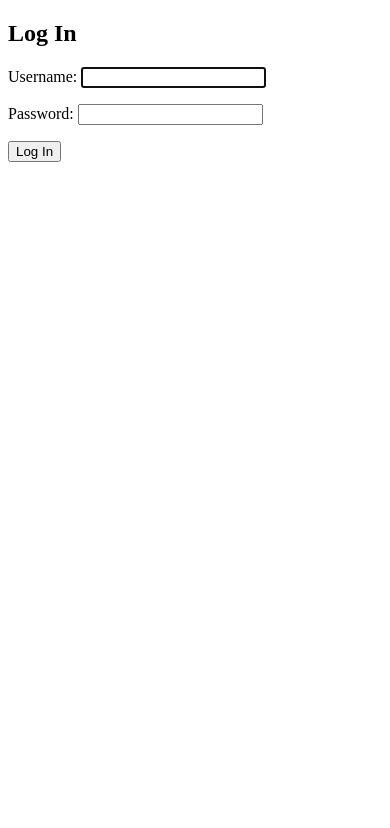
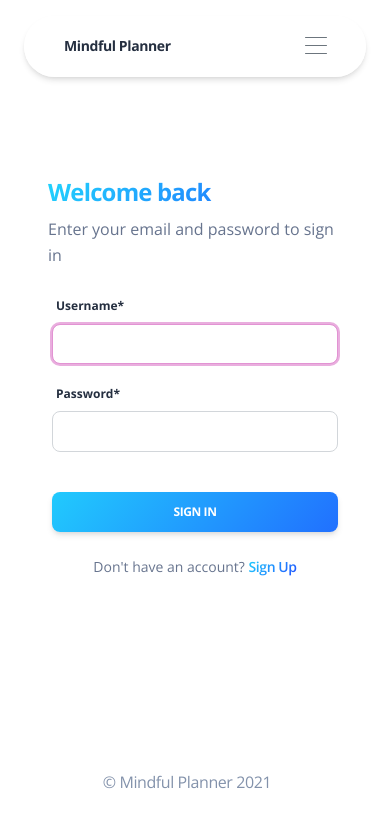
Before and after one commit to JaeZhou/Mindful-Planner, a Django app: page /accounts/login/ in a window 390 px wide. Shown: the top 828 px of the page. Run offline with Django 3.2, Linux system fonts and the light colour scheme; some libraries are stand-ins or nearby versions.

Commit message:
added bjorn's changes

```diff
--- a/AppCode/templates/registration/login.html
+++ b/AppCode/templates/registration/login.html
@@ -1,13 +1,62 @@
-<!-- templates/authentication/login.html -->
-{% extends 'base.html' %}
+{% extends 'layouts/base-fullscreen.html' %}
+{% load crispy_forms_tags %}
 
-{% block title %}Login{% endblock %}
+{% block title %} Sign In {% endblock title %}
+
+<!-- Specific CSS goes HERE -->
+{% block stylesheets %}{% endblock stylesheets %}
 
 {% block content %}
-<h2>Log In</h2>
-<form method="post">
-  {% csrf_token %}
-  {{ form.as_p }}
-  <button type="submit">Log In</button>
-</form>
-{% endblock %}
+
+  <section>
+    <div class="page-header section-height-75">
+      <div class="container">
+        <div class="row">
+          <div class="col-xl-4 col-lg-5 col-md-6 d-flex flex-column mx-auto">
+            <div class="card card-plain mt-8">
+              <div class="card-header pb-0 text-left bg-transparent">
+                <h3 class="font-weight-bolder text-info text-gradient">Welcome back</h3>
+                <p class="mb-0">Enter your email and password to sign in</p>
+              </div>
+              <div class="card-body">
+                <form class="mx-1 mx-md-4" method="post">
+                  {% csrf_token %}
+                  {{ form|crispy}}
+                  <button type="submit" class="btn bg-gradient-info w-100 mt-4 mb-0">Sign In</button>
+                  </div>
+                </form>
+              </div>
+              <div class="card-footer text-center pt-0 px-lg-2 px-1">
+                <p class="mb-4 text-sm mx-auto">
+                  Don't have an account?
+                  <a href="/sign-up.html" class="text-info text-gradient font-weight-bold">Sign Up</a>
+                </p>
+              </div>
+            </div>
+          </div>
+          <div class="col-md-6">
+            <div class="oblique position-absolute top-0 h-100 d-md-block d-none me-n8">
+              <div class="oblique-image bg-cover position-absolute fixed-top ms-auto h-100 z-index-0 ms-n6" style="background-image:url('/static/assets/img/curved-images/curved6.jpg')"></div>
+            </div>
+          </div>
+        </div>
+      </div>
+    </div>
+  </section>
+
+{% endblock content %}
+
+<!-- Specific JS goes HERE -->
+{% block javascripts %}
+
+  <script>
+    var win = navigator.platform.indexOf('Win') > -1;
+    if (win && document.querySelector('#sidenav-scrollbar')) {
+      var options = {
+        damping: '0.5'
+      }
+      Scrollbar.init(document.querySelector('#sidenav-scrollbar'), options);
+    }
+  </script>
+
+{% endblock javascripts %}
```
Also changed, not shown: AppCode/MindfulPlanner/settings.py (+10 -0 lines), 1 other file.
